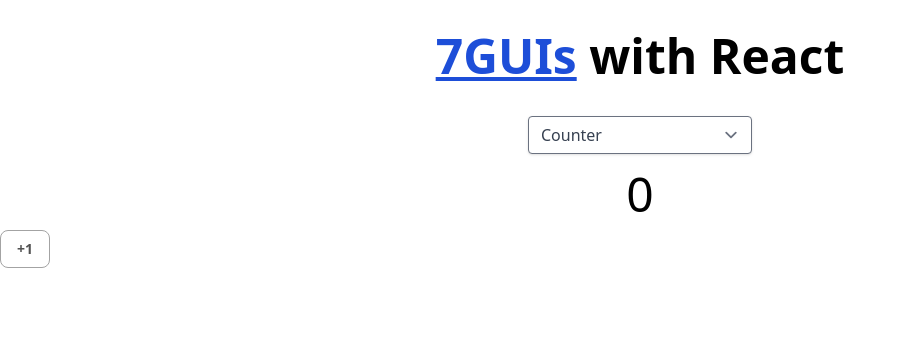
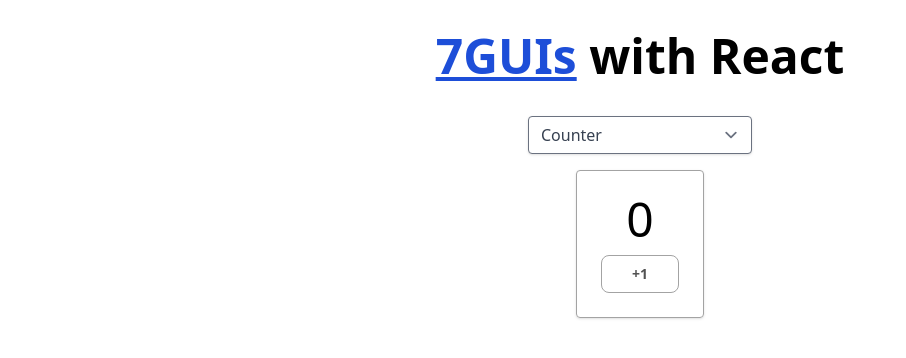
Before and after one commit to tlent/7guis-react, a React (Vite) app: page / in a window 1280 px wide. Shown: the top 358 px of the page, without its empty margins (0-906 px from the left). Built offline with nearby package versions, Linux system fonts and the light colour scheme.

Commit message:
Fix Counter layout

```diff
--- a/src/guis/counter.tsx
+++ b/src/guis/counter.tsx
@@ -6,9 +6,9 @@ export default function Counter() {
   const [count, setCount] = useState(0);
 
   return (
-    <>
+    <div className="mx-auto flex w-32 flex-col justify-center rounded border border-neutral-400 p-6 shadow">
       <div className="mb-3 text-center text-5xl">{count}</div>
       <Button onClick={() => setCount((c) => c + 1)}>+1</Button>
-    </>
+    </div>
   );
 }
```
